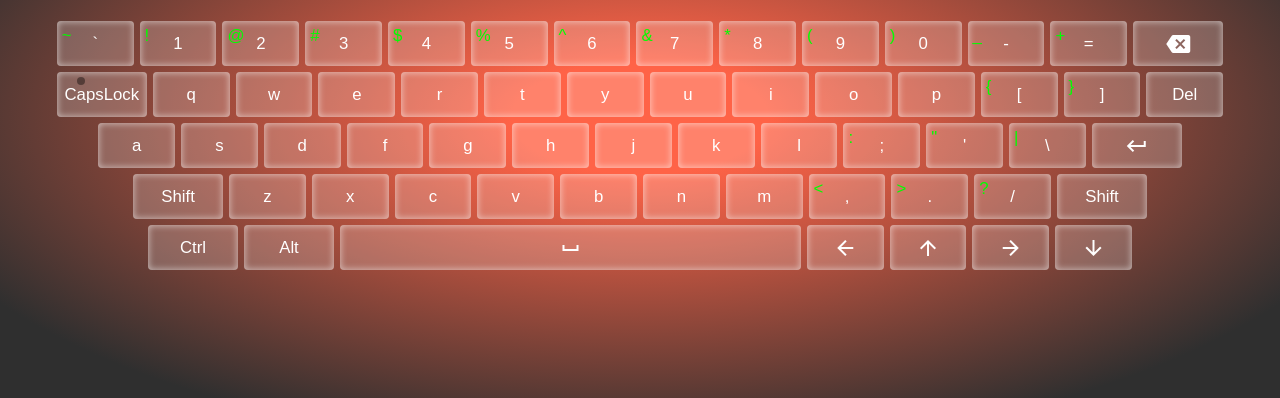
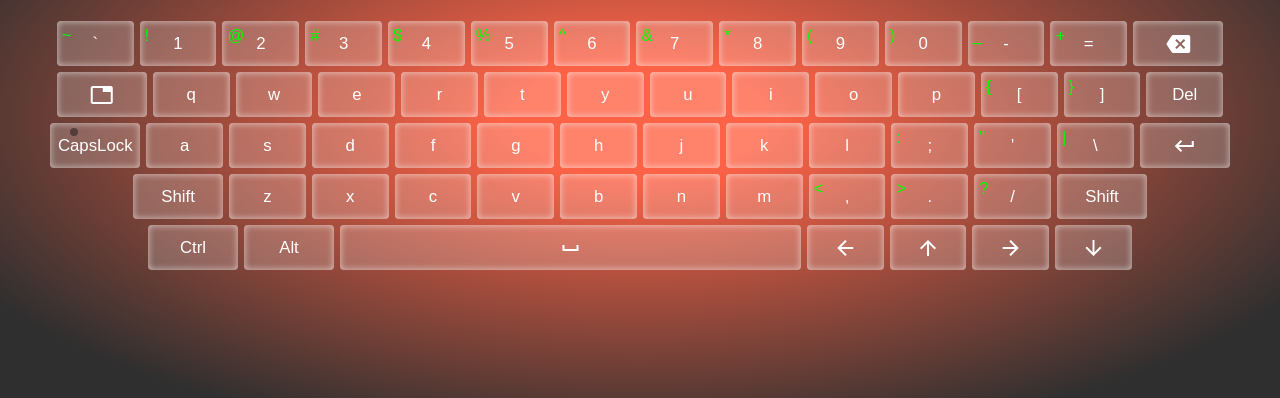
Before and after one commit to vvsar/virtual-keyboard, a plain HTML site: page index.html in a window 1280 px wide. Shown: the part 402-800 px from the top of the page. Drawn offline with Linux system fonts and the light colour scheme.

Commit message:
feat: add tab key

```diff
--- a/script.js
+++ b/script.js
@@ -25,22 +25,22 @@ const keySet = {
   en:
   [{ x: ['`', '~'] }, { x: ['1', '!'] }, { x: ['2', '@'] }, { x: ['3', '#'] }, { x: ['4', '$'] }, { x: ['5', '%'] }, { x: ['6', '^'] },
     { x: ['7', '&'] }, { x: ['8', '*'] }, { x: ['9', '('] }, { x: ['0', ')'] }, { x: ['-', '_'] }, { x: ['=', '+'] }, 'Backspace',
-    'CapsLock', 'q', 'w', 'e', 'r', 't', 'y', 'u', 'i', 'o', 'p', { x: ['[', '{'] }, { x: [']', '}'] }, 'Del',
-    'a', 's', 'd', 'f', 'g', 'h', 'j', 'k', 'l', { x: [';', ':'] }, { x: ['\'', '"'] }, { x: ['\\', '|'] }, 'Enter',
+    'Tab', 'q', 'w', 'e', 'r', 't', 'y', 'u', 'i', 'o', 'p', { x: ['[', '{'] }, { x: [']', '}'] }, 'Del',
+    'CapsLock', 'a', 's', 'd', 'f', 'g', 'h', 'j', 'k', 'l', { x: [';', ':'] }, { x: ['\'', '"'] }, { x: ['\\', '|'] }, 'Enter',
     'ShiftLeft', 'z', 'x', 'c', 'v', 'b', 'n', 'm', { x: [',', '<'] }, { x: ['.', '>'] }, { x: ['/', '?'] }, 'ShiftRight',
     'Control', 'Alt', 'Space', 'ArrowLeft', 'ArrowUp', 'ArrowRight', 'ArrowDown'],
   ru:
   ['ё', { x: ['1', '!'] }, { x: ['2', '"'] }, { x: ['3', '№'] }, { x: ['4', ';'] }, { x: ['5', '%'] }, { x: ['6', ':'] },
     { x: ['7', '?'] }, { x: ['8', '*'] }, { x: ['9', '('] }, { x: ['0', ')'] }, { x: ['-', '_'] }, { x: ['=', '+'] }, 'Backspace',
-    'CapsLock', 'й', 'ц', 'у', 'к', 'е', 'н', 'г', 'ш', 'щ', 'з', 'х', 'ъ', 'Del',
-    'ф', 'ы', 'в', 'а', 'п', 'р', 'о', 'л', 'д', 'ж', 'э', { x: ['\\', '/'] }, 'Enter',
+    'Tab', 'й', 'ц', 'у', 'к', 'е', 'н', 'г', 'ш', 'щ', 'з', 'х', 'ъ', 'Del',
+    'CapsLock', 'ф', 'ы', 'в', 'а', 'п', 'р', 'о', 'л', 'д', 'ж', 'э', { x: ['\\', '/'] }, 'Enter',
     'ShiftLeft', 'я', 'ч', 'с', 'м', 'и', 'т', 'ь', 'б', 'ю', { x: ['.', ','] }, 'ShiftRight',
     'Control', 'Alt', 'Space', 'ArrowLeft', 'ArrowUp', 'ArrowRight', 'ArrowDown'],
   codes:
   ['Backquote', 'Digit1', 'Digit2', 'Digit3', 'Digit4', 'Digit5', 'Digit6',
     'Digit7', 'Digit8', 'Digit9', 'Digit0', 'Minus', 'Equal', 'Backspace',
-    'CapsLock', 'KeyQ', 'KeyW', 'KeyE', 'KeyR', 'KeyT', 'KeyY', 'KeyU', 'KeyI', 'KeyO', 'KeyP', 'BracketLeft', 'BracketRight', 'Delete',
-    'KeyA', 'KeyS', 'KeyD', 'KeyF', 'KeyG', 'KeyH', 'KeyJ', 'KeyK', 'KeyL', 'Semicolon', 'Quote', 'Backslash', 'Enter',
+    'Tab', 'KeyQ', 'KeyW', 'KeyE', 'KeyR', 'KeyT', 'KeyY', 'KeyU', 'KeyI', 'KeyO', 'KeyP', 'BracketLeft', 'BracketRight', 'Delete',
+    'CapsLock', 'KeyA', 'KeyS', 'KeyD', 'KeyF', 'KeyG', 'KeyH', 'KeyJ', 'KeyK', 'KeyL', 'Semicolon', 'Quote', 'Backslash', 'Enter',
     'ShiftLeft', 'KeyZ', 'KeyX', 'KeyC', 'KeyV', 'KeyB', 'KeyN', 'KeyM', 'Comma', 'Period', 'Slash', 'ShiftRight',
     'ControlLeft', 'AltLeft', 'Space', 'ArrowLeft', 'ArrowUp', 'ArrowRight', 'ArrowDown'],
 };
@@ -131,13 +131,26 @@ function createKeys() {
     keyElement.isPressed = false;
     keyElement.code = keySet.codes[currentLayout.indexOf(keyName)];
     const insertLineBreak = [currentLayout[13], currentLayout[27],
-        currentLayout[40], currentLayout[52]].indexOf(keyName) !== -1;
+        currentLayout[41], currentLayout[53]].indexOf(keyName) !== -1;
     if (keyName !== 'Control' && keyName !== 'Alt' && keyName !== 'ShiftLeft' && keyName !== 'ShiftRight') {
       keyElement.onmousedown = function() { keyElement.classList.add('keyboard-key-pressed'); };
       keyElement.onmouseup = function() { keyElement.classList.remove('keyboard-key-pressed'); };
     }
     if (typeof keyName !== 'object') {
       switch (keyName) {
+        case 'Tab':
+          keyElement.classList.add('keyboard-key-wide');
+          keyElement.innerHTML = key.createIcon('tab');
+          keyElement.addEventListener('click', () => {
+            const selectionStart = keyBoard.textarea.selectionStart;
+            const selectionEnd = keyBoard.textarea.selectionEnd;
+            keyBoard.textarea.value = `${keyBoard.textarea.value.slice(0, selectionStart)}    ${keyBoard.textarea.value.slice(selectionEnd)}`;
+            keyBoard.textarea.selectionStart = selectionStart + 4;
+            keyBoard.textarea.selectionEnd = keyBoard.textarea.selectionStart;
+            keyBoard.textarea.focus();
+          });
+          break;
+
         case 'Control':
           keyElement.classList.add('keyboard-key-wide');
           keyElement.innerHTML = '<span>Ctrl</span>';
--- a/style.css
+++ b/style.css
@@ -99,7 +99,6 @@ body {
   background: rgba(0, 255, 255, 0.5);
 }
 
-
 .keyboard-key-wide {
   width: 12%;
 }
```
